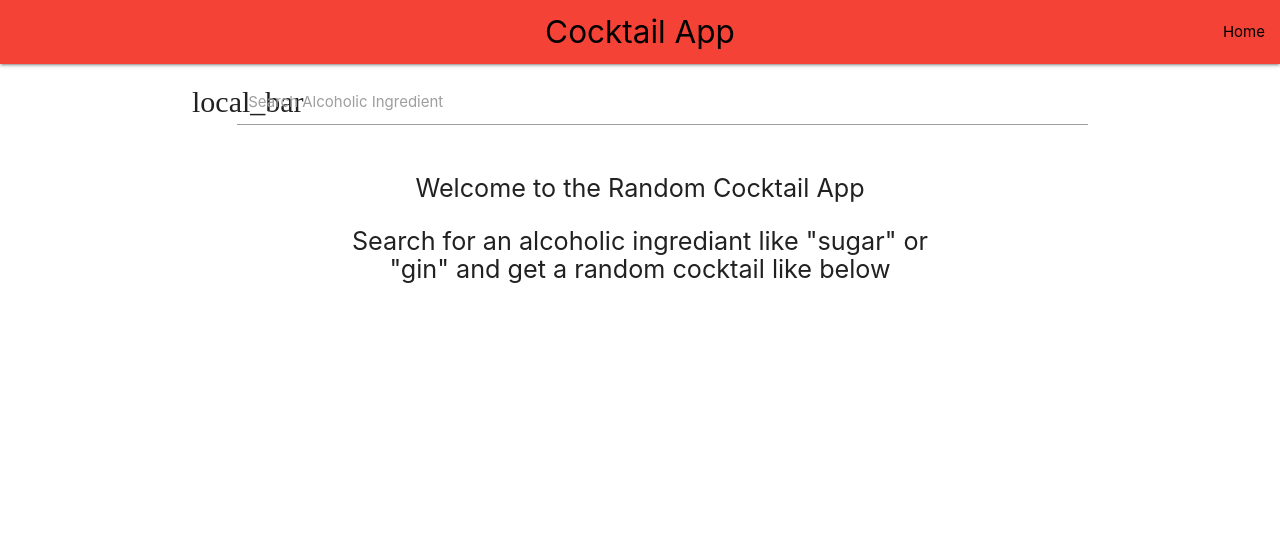
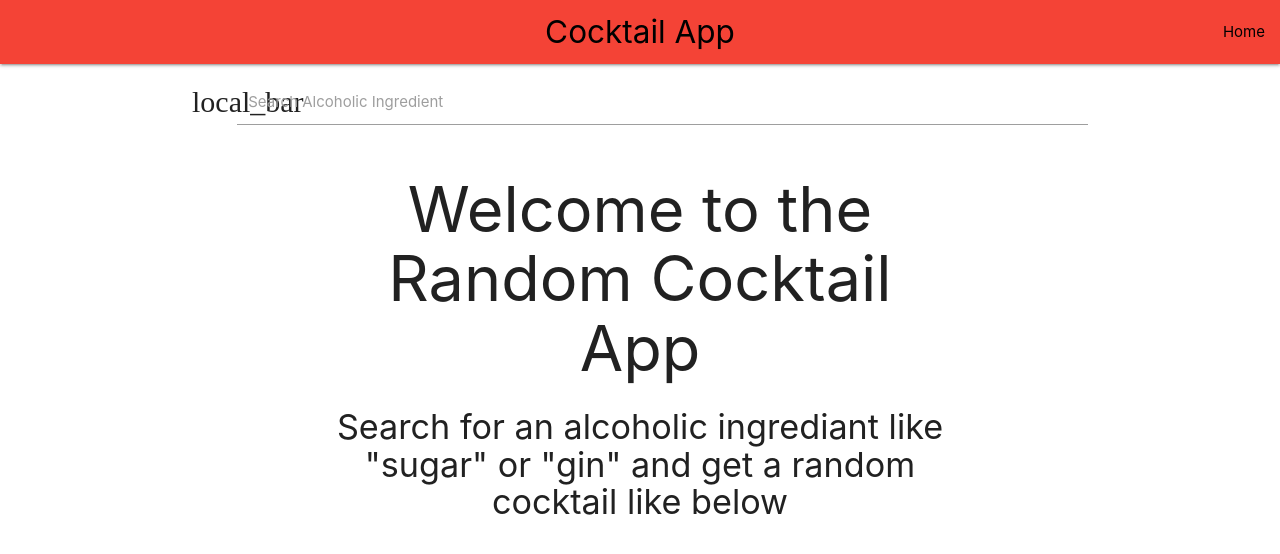
Before and after one commit to rach0022/mad9135-f20-c4-react-pwa, a React (Create React App) app: page / in a window 1280 px wide. Shown: the top 554 px of the page. Built offline with nearby package versions, Linux system fonts and the light colour scheme; no server answers.

Commit message:
removed flow-text it removed 20 points on performance

```diff
--- a/src/components/RandomCocktail.js
+++ b/src/components/RandomCocktail.js
@@ -20,8 +20,8 @@ function RandomCocktail({ mappingFunction }) {
     // if they dont exist
     return (
         <div className="RandomCocktail container">
-            <h1 className="flow-text">Welcome to the Random Cocktail App</h1>
-            <h4 className="flow-text">Search for an alcoholic ingrediant like "{cocktail?.drinks[0].strIngredient1 || 'sugar'}" or "{cocktail?.drinks[0].strIngredient2 || "gin"}" and get a random cocktail like below</h4>
+            <h1 className="">Welcome to the Random Cocktail App</h1>
+            <h4 className="">Search for an alcoholic ingrediant like "{cocktail?.drinks[0].strIngredient1 || 'sugar'}" or "{cocktail?.drinks[0].strIngredient2 || "gin"}" and get a random cocktail like below</h4>
             {cocktailElement}
         </div>
     )
```
